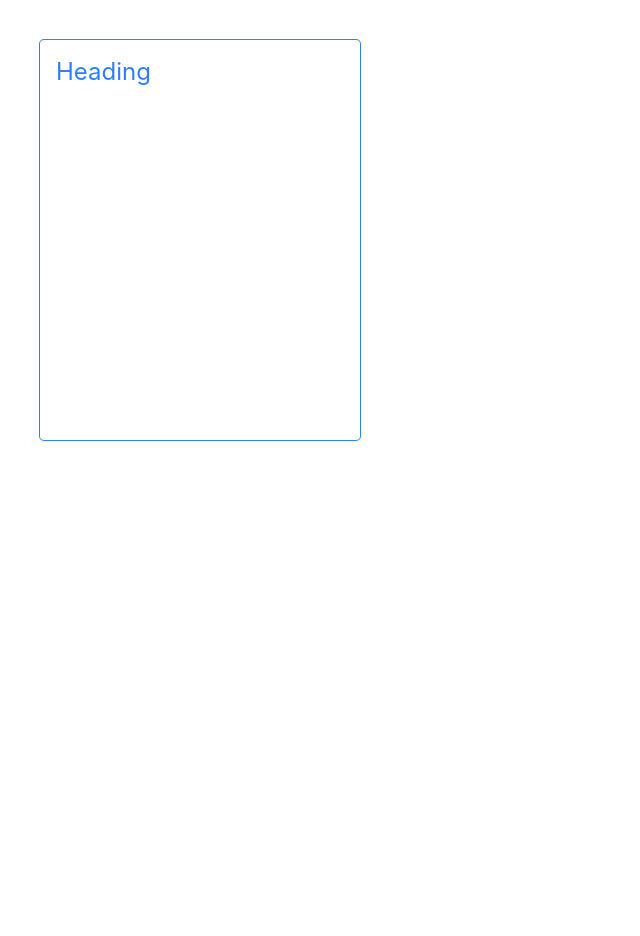
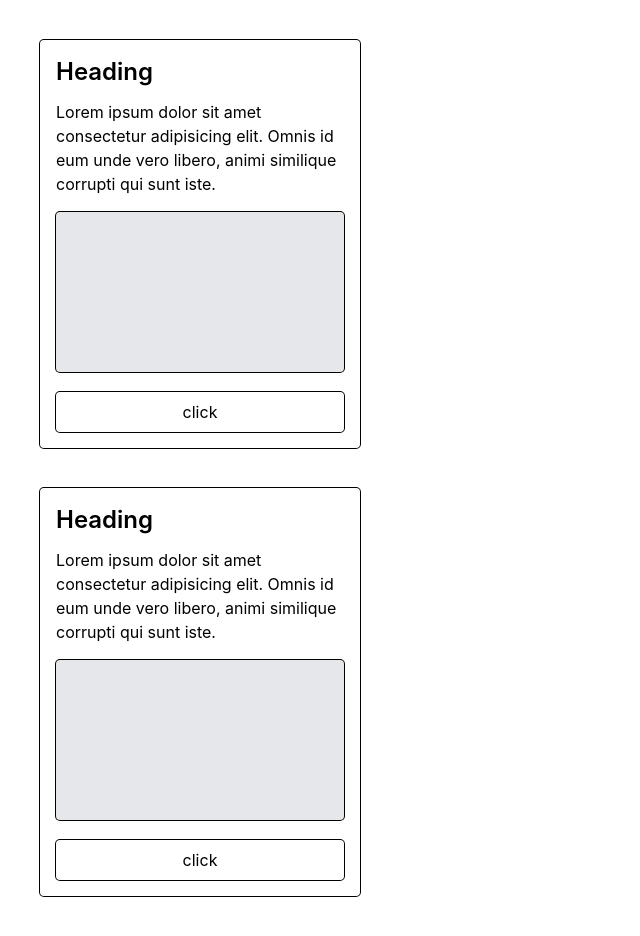
Before and after one commit to dev-lumi/frontend-practice, a React (Vite) app in the folder responsive/: page / in a window 1280 px wide. Shown: the whole page, without its empty margins (0-640 px from the left). Before the commit the page ends 800 px from the top, so only its background shows below. Built offline with nearby package versions, Linux system fonts and the light colour scheme.

Commit message:
small change

```diff
--- a/responsive/src/App.jsx
+++ b/responsive/src/App.jsx
@@ -5,6 +5,7 @@ const App = () => {
   return (
     <div className='text-blue-500'>
       <Card></Card>
+      <Card></Card>
 
     </div>
   )
--- a/responsive/src/components/Card.jsx
+++ b/responsive/src/components/Card.jsx
@@ -2,9 +2,13 @@ import React from 'react'
 
 const Card = () => {
   return (
-    <div className='ring w-80 rounded m-10 h-100 p-4 '>
-        <h1 className='text-2xl'>Heading</h1>
-
+    <div className='ring w-80 rounded m-10 p-4 text-black'>
+        <h1 className='text-2xl font-semibold mb-3'>Heading</h1>
+        <p>Lorem ipsum dolor sit amet consectetur adipisicing elit. Omnis id eum unde vero libero, animi similique corrupti qui sunt iste.</p>
+        <div className='ring h-40 rounded mt-4 bg-gray-200'></div>
+        <div>
+          <button className='ring mt-5 px-5 py-2 rounded w-full hover:font-semibold hover:bg-gray-500/30'>click</button>
+        </div>
     </div>
   )
 }
```
